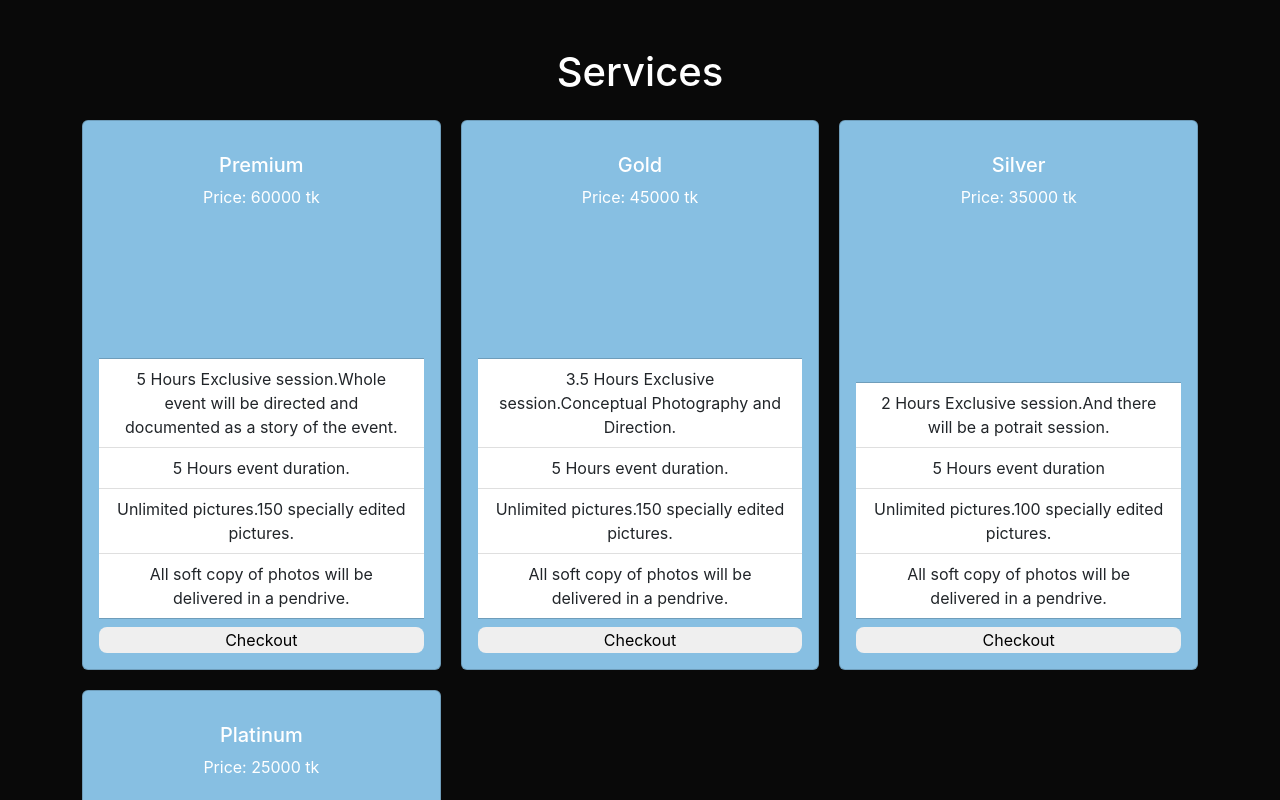
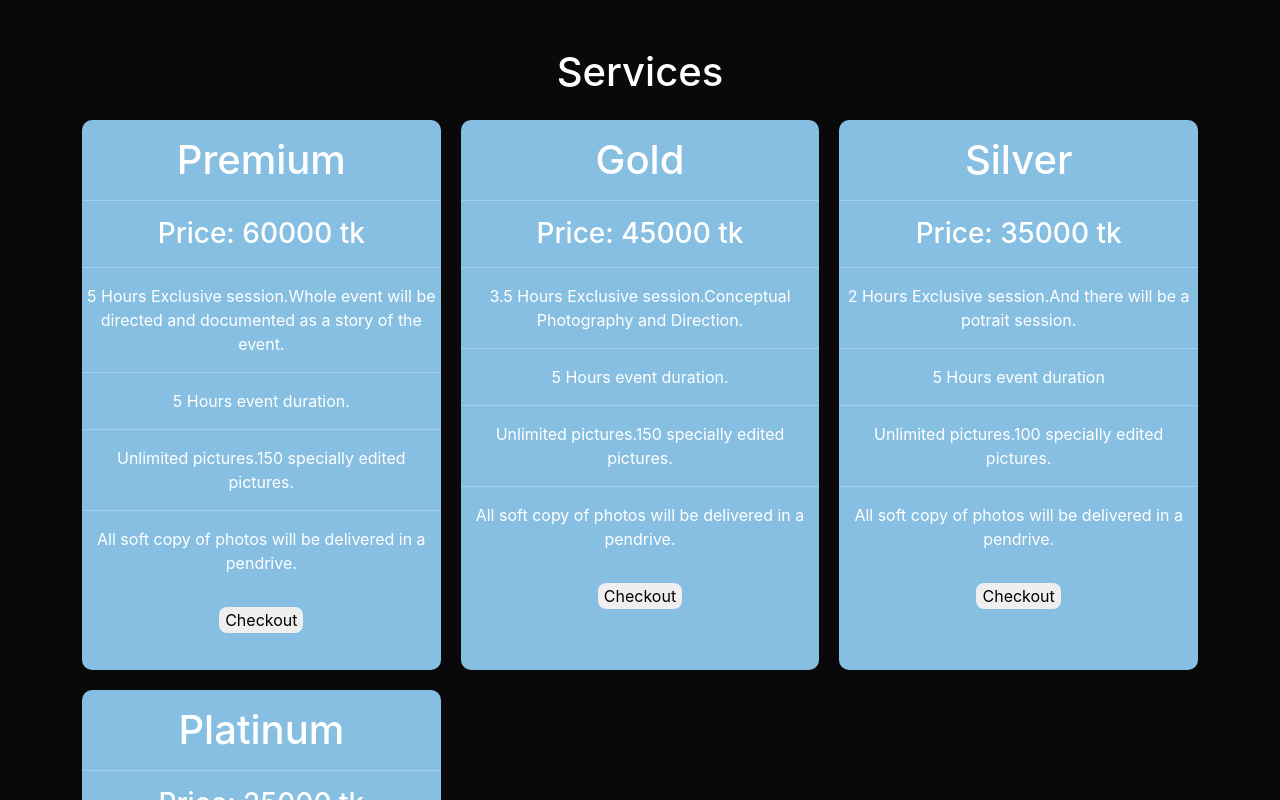
Before and after one commit to ZiaSIfat/Momentum-Photography, a React (Create React App) app: page / in a window 1280 px wide. Shown: the part 680-1480 px from the top of the page. Built offline with nearby package versions, Linux system fonts and the light colour scheme; no server answers.

Commit message:
services styling

```diff
--- a/src/App.js
+++ b/src/App.js
@@ -1,4 +1,4 @@
-import logo from './logo.svg';
+
 import './App.css';
 import { Route, Routes } from 'react-router-dom';
 import Header from './Components/Header/Header';
@@ -7,6 +7,8 @@ import Home from './Components/Home/Home';
 import Login from './Components/Login/Login';
 import SignUp from './Components/SignUp/SignUp';
 import Title from './Components/Title/Title';
+import RequireAuth from './Components/RequireAuth/RequireAuth';
+import Checkout from './Components/Checkout/Checkout';
 
 function App() {
   return (
@@ -18,6 +20,9 @@ function App() {
         <Route path='/home' element={<Home></Home>}></Route>
         <Route path='/login' element={<Login></Login>}></Route>
         <Route path='signup' element={<SignUp></SignUp>}></Route>
+        <Route path='/checkout' element={<RequireAuth>
+          <Checkout></Checkout>
+        </RequireAuth>}></Route>
       </Routes>
       <Footer></Footer>
     </div>
--- /dev/null
+++ b/src/Components/Checkout/Checkout.js
@@ -0,0 +1,11 @@
+import React from 'react';
+
+const Checkout = () => {
+    return (
+        <div>
+            <h1>Checkout</h1>
+        </div>
+    );
+};
+
+export default Checkout;
--- /dev/null
+++ b/src/Components/RequireAuth/RequireAuth.js
@@ -0,0 +1,18 @@
+import React from 'react';
+import { useAuthState } from 'react-firebase-hooks/auth';
+import { Navigate, useLocation } from 'react-router-dom';
+import auth from '../../firebase.init';
+
+const RequireAuth = ({ children }) => {
+    const location = useLocation();
+    const [user] = useAuthState(auth);
+
+    if (!user) {
+        return <Navigate to='/login' state={{ from: location }} replace></Navigate>
+    }
+
+    return children;
+
+};
+
+export default RequireAuth;
--- a/src/Components/Service/Service.css
+++ b/src/Components/Service/Service.css
@@ -1,11 +1,11 @@
 .card-body {
     height: 550px;
     background-color: rgb(135, 191, 226);
-    color: white
+    color: white;
+    border-radius: 10px;
 }
 
 .checkout-btn {
-    /* background-color: rgb(135, 191, 226); */
     color: black;
     border-radius: 8px;
     border: none;
@@ -16,3 +16,11 @@
     border: 1px solid rgb(255, 255, 255);
     color: white;
 }
+
+.break {
+    border: 1px solid white;
+}
+
+.card-body:hover {
+    background-color: black;
+}
--- a/src/Components/Service/Service.js
+++ b/src/Components/Service/Service.js
@@ -1,28 +1,35 @@
 import React from 'react';
 import { Card, ListGroup } from 'react-bootstrap';
+import { useNavigate } from 'react-router-dom';
 import './Service.css';
 
 const Service = ({ service }) => {
     const { name, price, description1, description2, description3, description4 } = service;
+
+    const navigate = useNavigate();
+
+    const handleCheckout = () => {
+        navigate('/checkout');
+    }
+
     return (
-        <div>
-            <Card className='card-body'>
-                <Card.Body>
-                    <Card.Title>{name}</Card.Title>
-                    <Card.Text>
-                        Price: {price} tk
-                    </Card.Text>
-                </Card.Body>
-                <ListGroup className="list-group-flush">
-                    <ListGroup.Item>{description1}</ListGroup.Item>
-                    <ListGroup.Item>{description2}</ListGroup.Item>
-                    <ListGroup.Item>{description3}</ListGroup.Item>
-                    <ListGroup.Item>{description4}</ListGroup.Item>
-                </ListGroup>
-                <button className='mt-2 checkout-btn'>Checkout</button>
-            </Card>
+        <div className='card-body'>
+            <h1 className='mt-3'>{name}</h1>
+            <hr className='text-white' />
+            <h3>Price: {price} tk</h3>
+            <hr className='text-white' />
+            <p>{description1}</p>
+            <hr className='text-white' />
+            <p>{description2}</p>
+            <hr className='text-white' />
+            <p>{description3}</p>
+            <hr className='text-white' />
+            <p>{description4}</p>
+            <button onClick={handleCheckout} className='mt-3 checkout-btn'>Checkout</button>
+        </div>
 
-        </div>
+
+
     );
 };
 
```
Also changed, not shown: src/Components/Checkout/Checkout.css (added).
